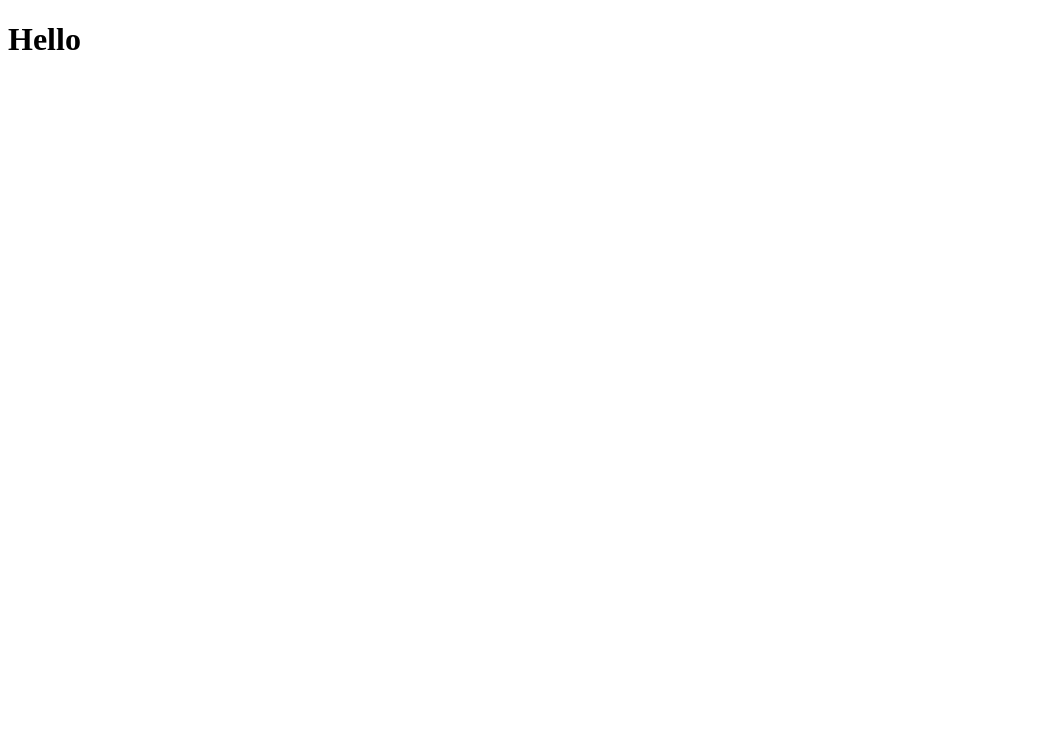
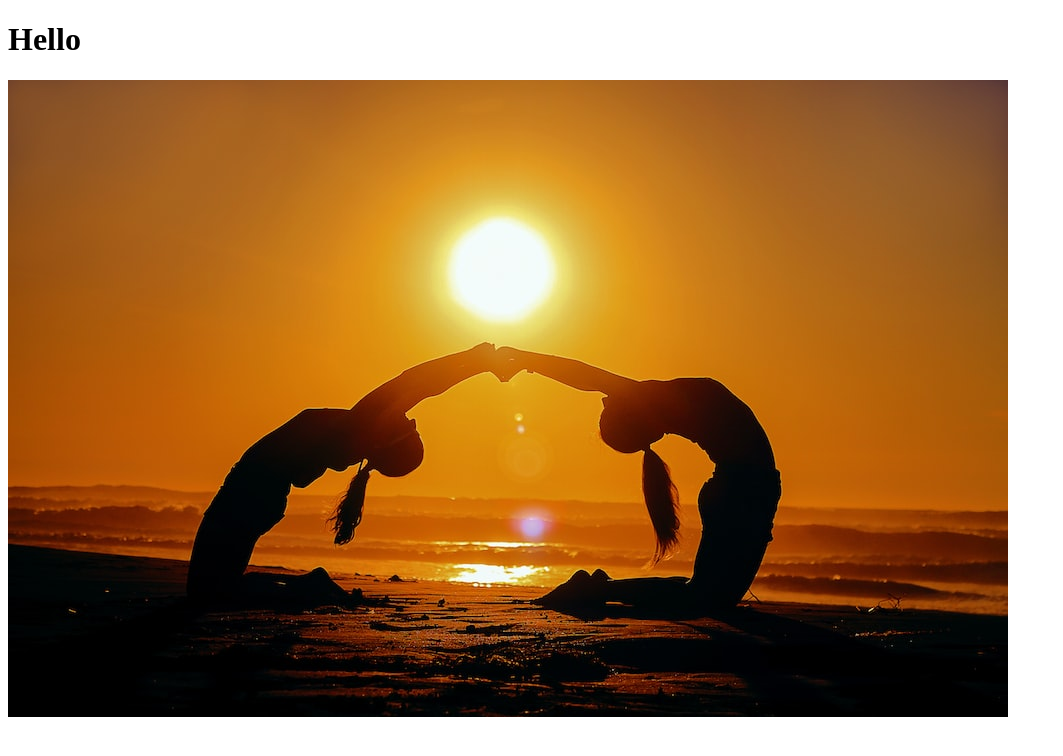
Before and after one commit to hmimran031/Git-Practiec, a plain HTML site: page index.html in a window 1280 px wide. Shown: the whole page, without its empty margins (0-1063 px from the left). Drawn offline with Linux system fonts and the light colour scheme.

Commit message:
image added

```diff
--- a/index.html
+++ b/index.html
@@ -8,7 +8,7 @@
 </head>
 
 <h1>Hello</h1>
-<img src="/img/photo-1508919801845-fc2ae1bc2a28.jpeggit" alt="">
+<img src="/img/photo-1508919801845-fc2ae1bc2a28.jpeg" alt="">
 
 <body>
 
```
